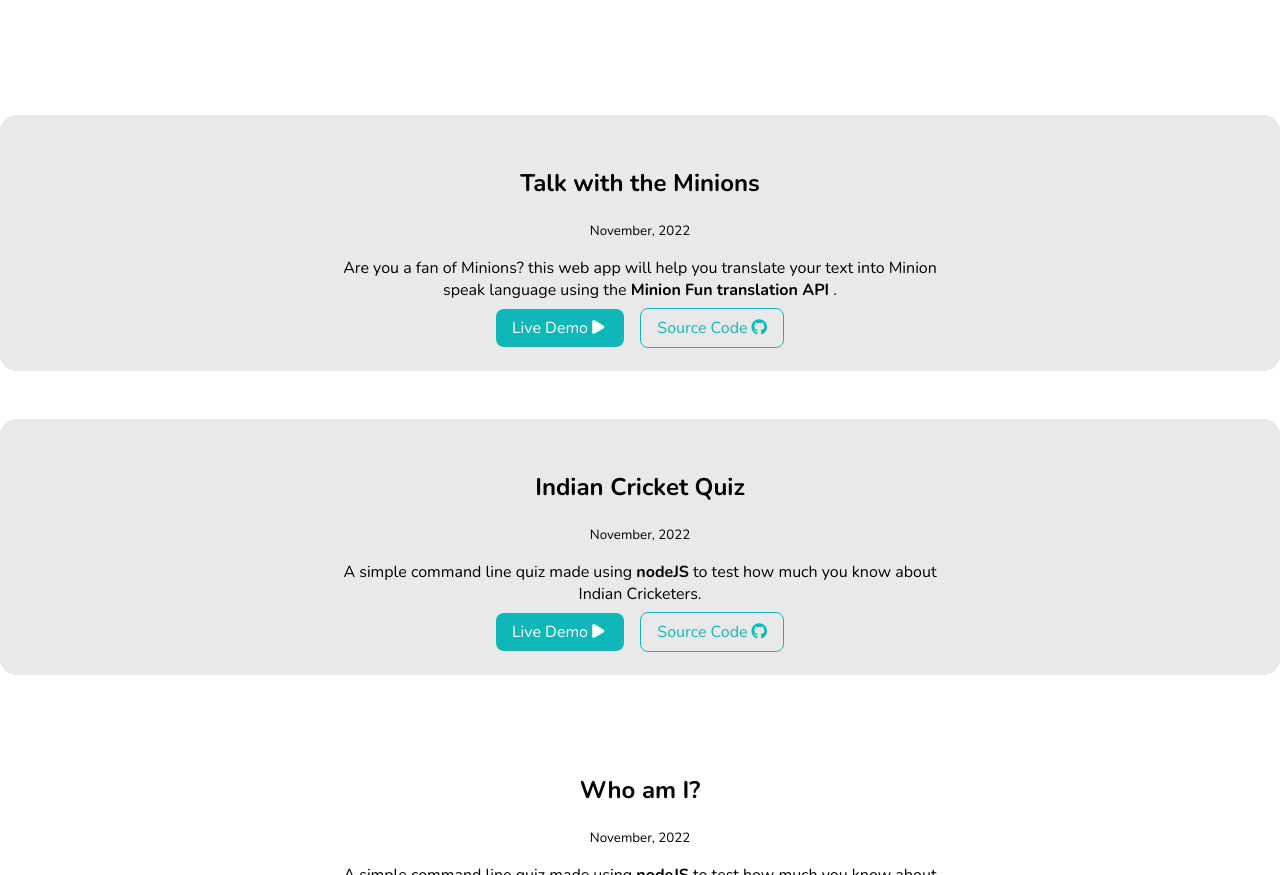
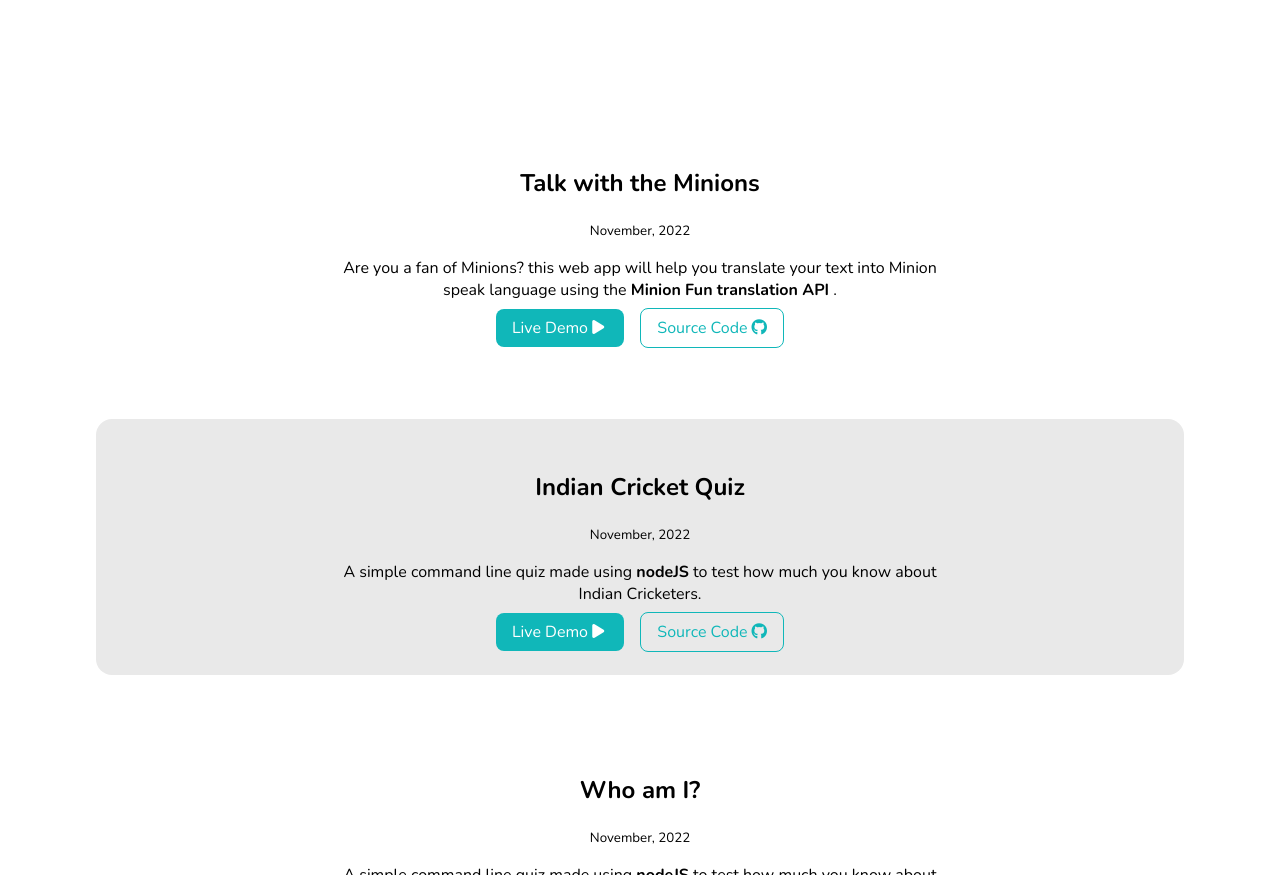
Before and after one commit to snegicodes/NeogCamp-mark04-Portfolio, a plain HTML site: page projects.html in a window 1280 px wide. Shown: the part 297-1172 px from the top of the page. Drawn offline with nearby package versions, Linux system fonts and the light colour scheme.

Commit message:
fix: fixed offWhite CSS

```diff
--- a/projects.html
+++ b/projects.html
@@ -38,7 +38,7 @@
 
     <ul class="list-non-bullet">
       <li>
-        <section class="section offWhite">
+        <section class="section">
           <div class="container container-center">
             <h1>Talk with the Minions</h1>
             <small>November, 2022</small>
--- a/styles.css
+++ b/styles.css
@@ -131,6 +131,9 @@ hr {
 
 .offWhite{
     background-color: var(--offWhite);
+    margin: 2rem auto;
+    width: 80%;
+
 }
 
 /* Footer */
```
Also changed, not shown: 1 other file.
